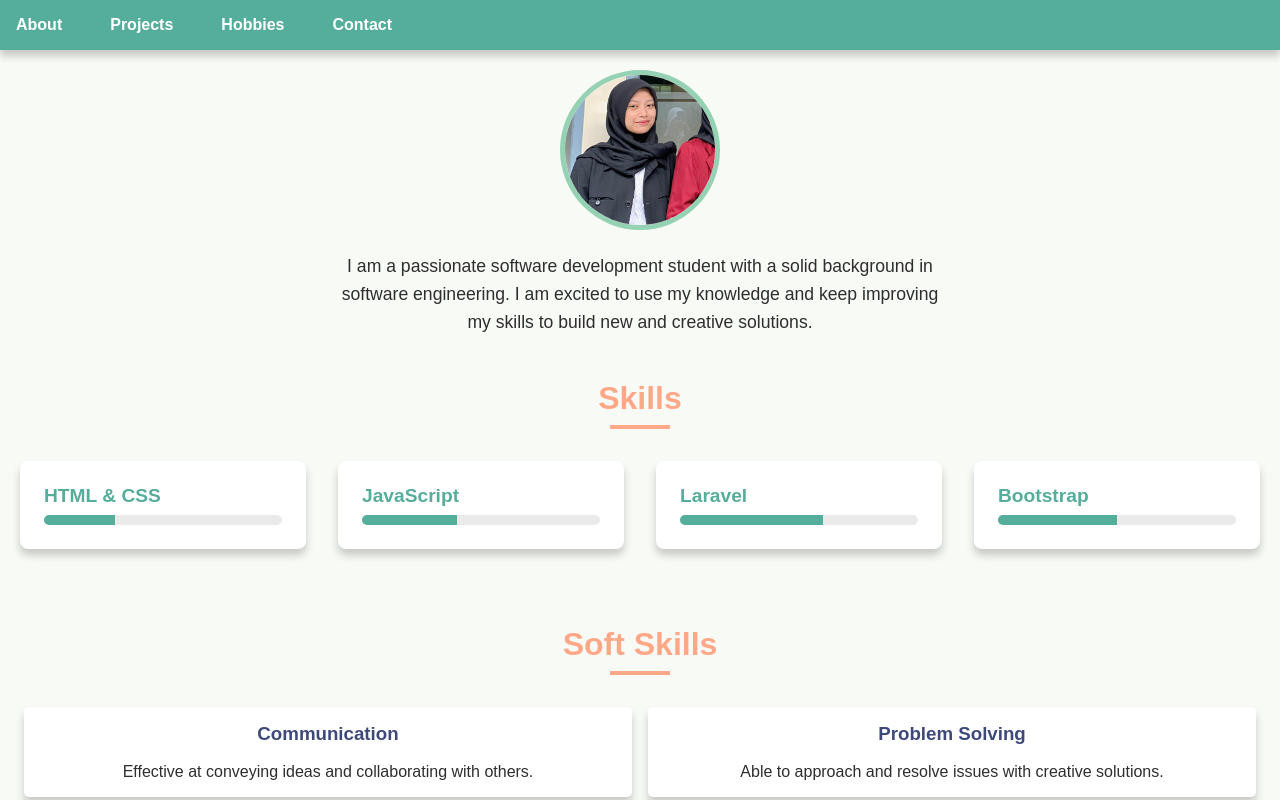
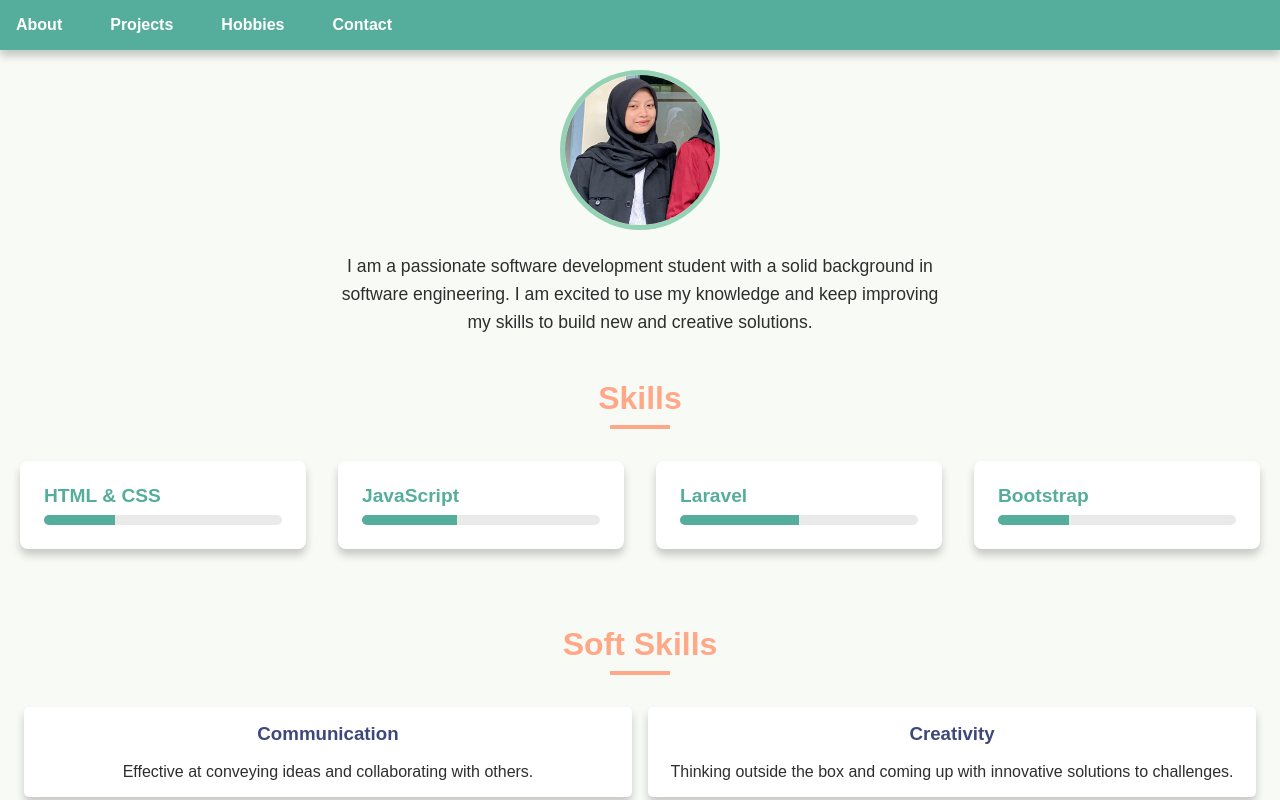
Before and after one commit to nayshilarahma/My-portofolio, a plain HTML site: page index.html in a window 1280 px wide. Shown: the top 800 px of the page. Drawn offline with Linux system fonts and the light colour scheme.

Commit message:
Add files via upload

```diff
--- a/index.html
+++ b/index.html
@@ -434,13 +434,13 @@
             <div class="skill">
                 <div class="skill-name">Laravel</div>
                 <div class="skill-bar">
-                    <div class="skill-bar-fill" style="width: 60%;"></div>
+                    <div class="skill-bar-fill" style="width: 50%;"></div>
                 </div>
             </div>
             <div class="skill">
                 <div class="skill-name">Bootstrap</div>
                 <div class="skill-bar">
-                    <div class="skill-bar-fill" style="width: 50%;"></div>
+                    <div class="skill-bar-fill" style="width: 30%;"></div>
                 </div>
             </div>
         </div>
@@ -454,8 +454,8 @@
                 <p>Effective at conveying ideas and collaborating with others.</p>
             </div>
             <div class="soft-skill">
-                <h3>Problem Solving</h3>
-                <p>Able to approach and resolve issues with creative solutions.</p>
+                <h3>Creativity</h3>
+                <p>Thinking outside the box and coming up with innovative solutions to challenges.</p>
             </div>
             <div class="soft-skill">
                 <h3>Teamwork</h3>
```
